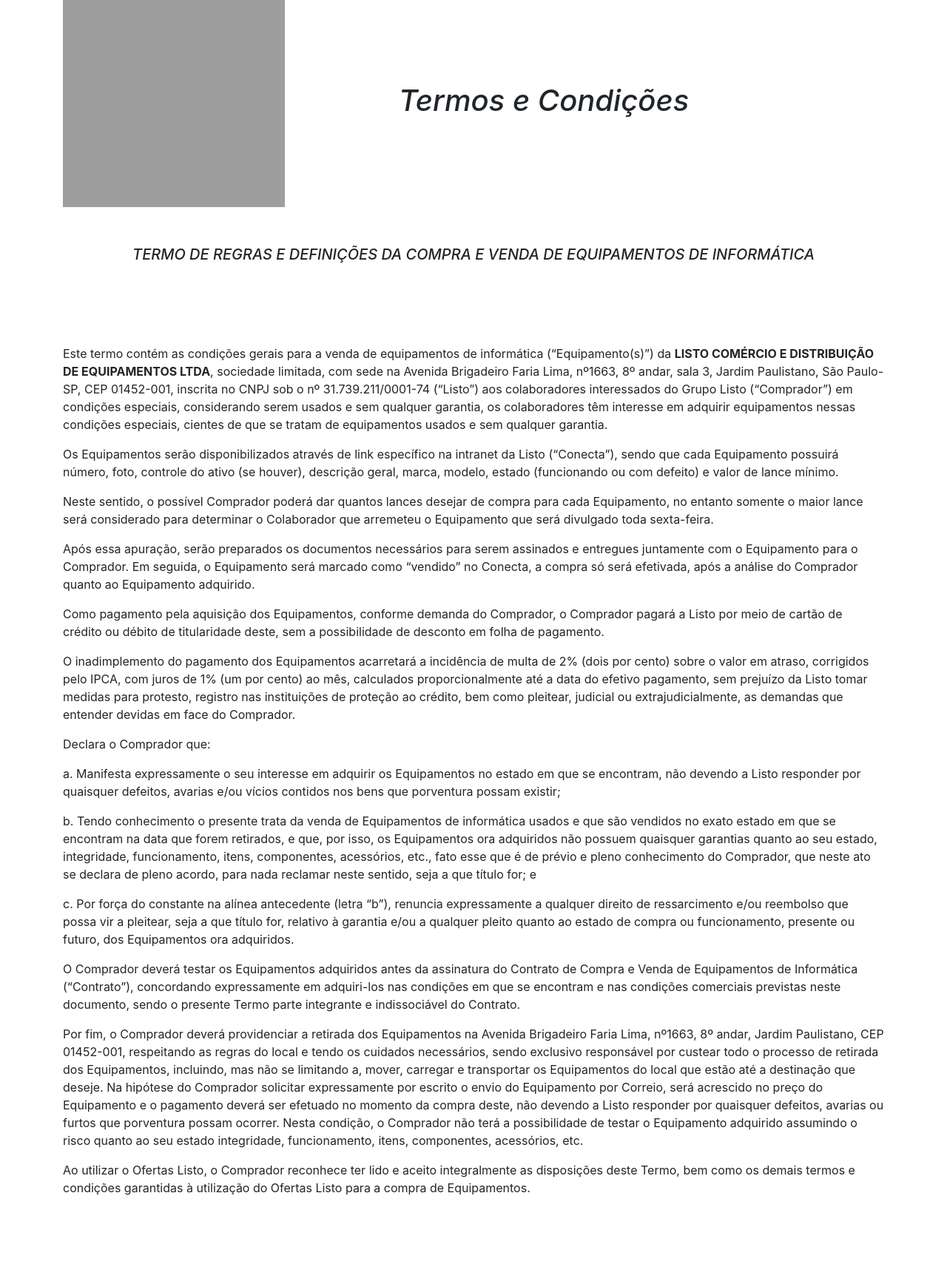
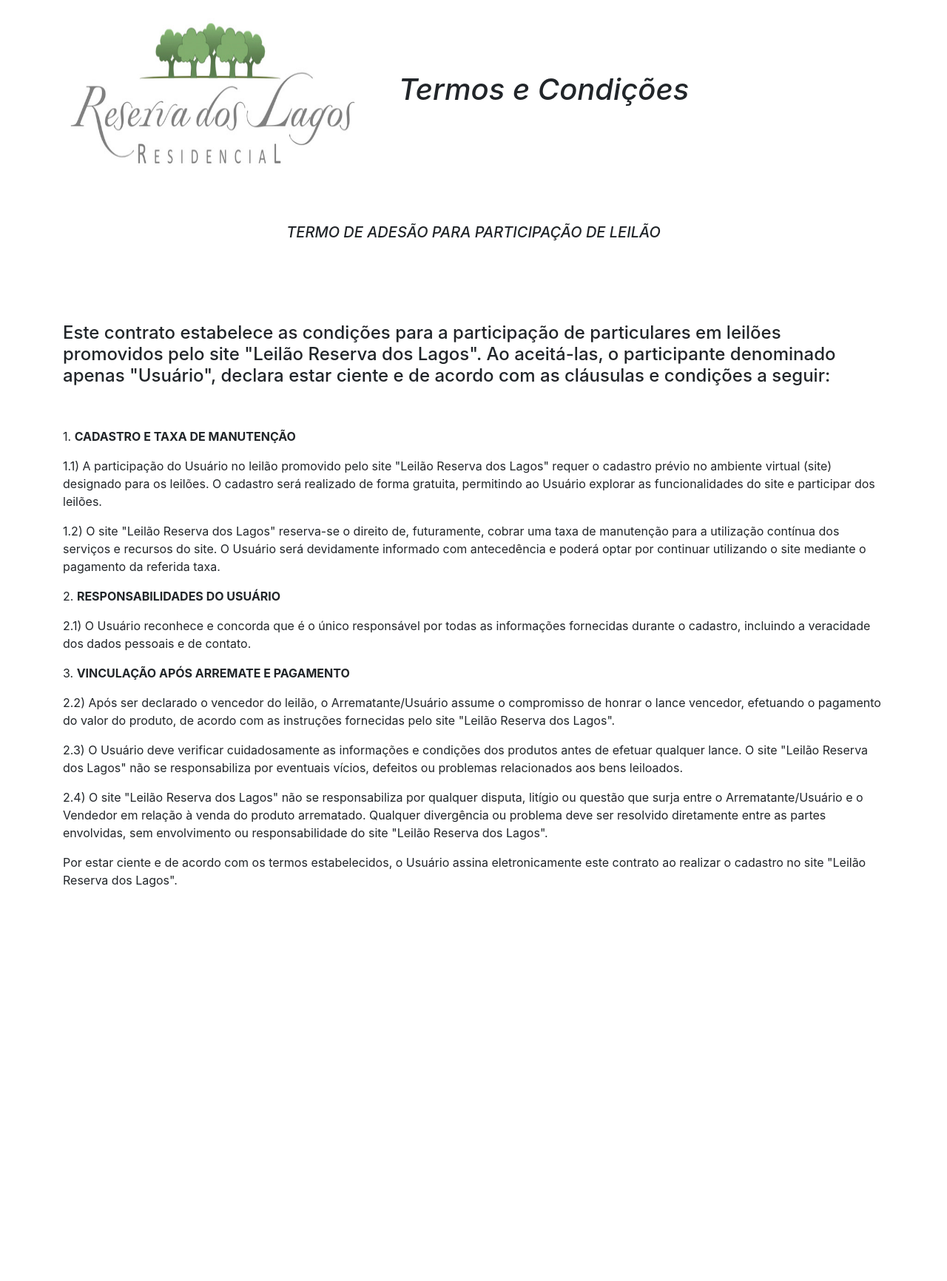
Before and after one commit to gabrielcn/e-commerce_website_leilao_reserva_dos_lagos, a Django app: page /termos/ in a window 1280 px wide. Shown: the whole page at 74% size. After the commit the page ends 1200 px from the top, so only its background shows below. Run offline with Django 3.2, Linux system fonts and the light colour scheme; some libraries are stand-ins or nearby versions; grey boxes are pictures that could not be loaded.

Commit message:
Update termos.html

```diff
--- a/auctions/templates/auctions/termos.html
+++ b/auctions/templates/auctions/termos.html
@@ -25,7 +25,7 @@
 			<div class="row align-items-center">
 				<div class="col-sm-2">
 					<div class="pl-0 logo">
-						<img src="https://github.com/Natans37/e-commerce-website/blob/master/auctions/static/img/Logo%20simples.png?raw=true" alt="Logo Listo" width="300" height="280">
+						<img src="https://github.com/gabrielcn/e-commerce_website_leilao_reserva_dos_lagos/blob/main/auctions/static/img/reserva.jpg?raw=true" alt="Logo Listo" width="400" height="250">
 					</div>
 				</div>
 				<div class="col-sm-10">
@@ -35,24 +35,50 @@
 		</div>
 	</header>
 	<br> <br>
-	<h3 id="vendadeequipamentos" class="text-black text-center py-1" style="font-size: 20px; font-style: italic;">TERMO DE REGRAS E DEFINIÇÕES DA COMPRA E VENDA DE EQUIPAMENTOS DE INFORMÁTICA</h3>
+	<h3 id="vendadeequipamentos" class="text-black text-center py-1" style="font-size: 20px; font-style: italic;">TERMO DE ADESÃO PARA PARTICIPAÇÃO DE LEILÃO</h3>
 	<div class="container py-5">
 		<div class="row">
 			<div class="col-md-12 main-text">
 
-				<p>Este termo contém as condições gerais para a venda de equipamentos de informática (“Equipamento(s)”) da <b>LISTO COMÉRCIO E DISTRIBUIÇÃO DE EQUIPAMENTOS LTDA</b>, sociedade limitada, com sede na Avenida Brigadeiro Faria Lima, nº1663, 8º andar, sala 3, Jardim Paulistano, São Paulo- SP, CEP 01452-001, inscrita no CNPJ sob o nº 31.739.211/0001-74 (“Listo”) aos colaboradores interessados do Grupo Listo (“Comprador”) em condições especiais, considerando serem usados e sem qualquer garantia, os colaboradores têm interesse em adquirir equipamentos nessas condições especiais, cientes de que se tratam de equipamentos usados e sem qualquer garantia.</p>
-				<p>Os Equipamentos serão disponibilizados através de link específico na intranet da Listo (“Conecta”), sendo que cada Equipamento possuirá número, foto, controle do ativo (se houver), descrição geral, marca, modelo, estado (funcionando ou com defeito) e valor de lance mínimo. </p>
-				<p>Neste sentido, o possível Comprador poderá dar quantos lances desejar de compra para cada Equipamento, no entanto somente o maior lance será considerado para determinar o Colaborador que arremeteu o Equipamento que será divulgado toda sexta-feira.</p>
-        <p>Após essa apuração, serão preparados os documentos necessários para serem assinados e entregues juntamente com o Equipamento para o Comprador. Em seguida, o Equipamento será marcado como “vendido” no Conecta, a compra só será efetivada, após a análise do Comprador quanto ao Equipamento adquirido. </p>
-        <p>Como pagamento pela aquisição dos Equipamentos, conforme demanda do Comprador, o Comprador pagará a Listo por meio de cartão de crédito ou débito de titularidade deste, sem a possibilidade de desconto em folha de pagamento.</p>
-        <p>O inadimplemento do pagamento dos Equipamentos acarretará a incidência de multa de 2% (dois por cento) sobre o valor em atraso, corrigidos pelo IPCA, com juros de 1% (um por cento) ao mês, calculados proporcionalmente até a data do efetivo pagamento, sem prejuízo da Listo tomar medidas para protesto, registro nas instituições de proteção ao crédito, bem como pleitear, judicial ou extrajudicialmente, as demandas que entender devidas em face do Comprador.</p>
-        <p>Declara o Comprador que: </p>
-        <p> a.	Manifesta expressamente o seu interesse em adquirir os Equipamentos no estado em que se encontram, não devendo a Listo responder por quaisquer defeitos, avarias e/ou vícios contidos nos bens que porventura possam existir;</p>
-        <p> b.	Tendo conhecimento o presente trata da venda de Equipamentos de informática usados e que são vendidos no exato estado em que se encontram na data que forem retirados, e que, por isso, os Equipamentos ora adquiridos não possuem quaisquer garantias quanto ao seu estado, integridade, funcionamento, itens, componentes, acessórios, etc., fato esse que é de prévio e pleno conhecimento do Comprador, que neste ato se declara de pleno acordo, para nada reclamar neste sentido, seja a que título for; e</p>
-        <p> c.	Por força do constante na alínea antecedente (letra “b”), renuncia expressamente a qualquer direito de ressarcimento e/ou reembolso que possa vir a pleitear, seja a que título for, relativo à garantia e/ou a qualquer pleito quanto ao estado de compra ou funcionamento, presente ou futuro, dos Equipamentos ora adquiridos.</p>
-        <p> O Comprador deverá testar os Equipamentos adquiridos antes da assinatura do Contrato de Compra e Venda de Equipamentos de Informática (“Contrato”), concordando expressamente em adquiri-los nas condições em que se encontram e nas condições comerciais previstas neste documento, sendo o presente Termo parte integrante e indissociável do Contrato. </p>
-        <p> Por fim, o Comprador deverá providenciar a retirada dos Equipamentos na Avenida Brigadeiro Faria Lima, nº1663, 8º andar, Jardim Paulistano, CEP 01452-001, respeitando as regras do local e tendo os cuidados necessários, sendo exclusivo responsável por custear todo o processo de retirada dos Equipamentos, incluindo, mas não se limitando a, mover, carregar e transportar os Equipamentos do local que estão até a destinação que deseje. Na hipótese do Comprador solicitar expressamente por escrito o envio do Equipamento por Correio, será acrescido no preço do Equipamento e o pagamento deverá ser efetuado no momento da compra deste, não devendo a Listo responder por quaisquer defeitos, avarias ou furtos que porventura possam ocorrer. Nesta condição, o Comprador não terá a possibilidade de testar o Equipamento adquirido assumindo o risco quanto ao seu estado integridade, funcionamento, itens, componentes, acessórios, etc.  </p>
-        <p> Ao utilizar o Ofertas Listo, o Comprador reconhece ter lido e aceito integralmente as disposições deste Termo, bem como os demais termos e condições garantidas à utilização do Ofertas Listo para a compra de Equipamentos. </p>
+				<h4>Este contrato estabelece as condições para a participação de particulares em leilões promovidos pelo site "Leilão Reserva dos Lagos". Ao aceitá-las, o participante denominado apenas "Usuário", declara estar ciente e de acordo com as cláusulas e condições a seguir: </h4>
+        <br><br>
+        <p>
+    1. <strong>CADASTRO E TAXA DE MANUTENÇÃO</strong>
+  </p>
+
+  <p>
+    1.1) A participação do Usuário no leilão promovido pelo site "Leilão Reserva dos Lagos" requer o cadastro prévio no ambiente virtual (site) designado para os leilões. O cadastro será realizado de forma gratuita, permitindo ao Usuário explorar as funcionalidades do site e participar dos leilões.
+  </p>
+
+  <p>
+    1.2) O site "Leilão Reserva dos Lagos" reserva-se o direito de, futuramente, cobrar uma taxa de manutenção para a utilização contínua dos serviços e recursos do site. O Usuário será devidamente informado com antecedência e poderá optar por continuar utilizando o site mediante o pagamento da referida taxa.
+  </p>
+
+  <p>
+    2. <strong>RESPONSABILIDADES DO USUÁRIO</strong>
+  </p>
+
+  <p>
+    2.1) O Usuário reconhece e concorda que é o único responsável por todas as informações fornecidas durante o cadastro, incluindo a veracidade dos dados pessoais e de contato.
+  </p>
+
+  <p>
+    3. <strong>VINCULAÇÃO APÓS ARREMATE E PAGAMENTO</strong>
+  </p>
+
+  <p>
+    2.2) Após ser declarado o vencedor do leilão, o Arrematante/Usuário assume o compromisso de honrar o lance vencedor, efetuando o pagamento do valor do produto, de acordo com as instruções fornecidas pelo site "Leilão Reserva dos Lagos".
+  </p>
+
+  <p>
+    2.3) O Usuário deve verificar cuidadosamente as informações e condições dos produtos antes de efetuar qualquer lance. O site "Leilão Reserva dos Lagos" não se responsabiliza por eventuais vícios, defeitos ou problemas relacionados aos bens leiloados.
+  </p>
+
+  <p>
+    2.4) O site "Leilão Reserva dos Lagos" não se responsabiliza por qualquer disputa, litígio ou questão que surja entre o Arrematante/Usuário e o Vendedor em relação à venda do produto arrematado. Qualquer divergência ou problema deve ser resolvido diretamente entre as partes envolvidas, sem envolvimento ou responsabilidade do site "Leilão Reserva dos Lagos".
+  </p>
+
+  <p> Por estar ciente e de acordo com os termos estabelecidos, o Usuário assina eletronicamente este contrato ao realizar o cadastro no site "Leilão Reserva dos Lagos". </p>
 			</div>
 		</div>
 	</div>
```
